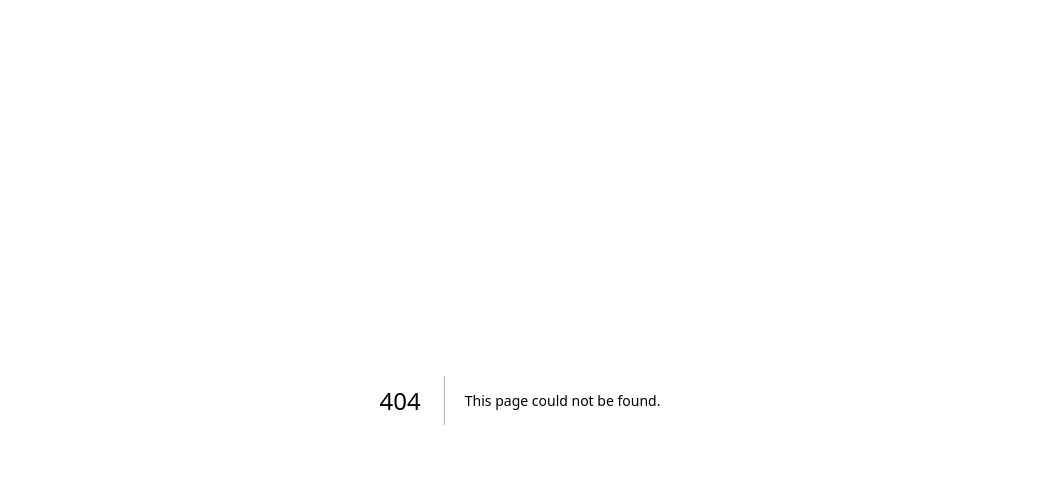
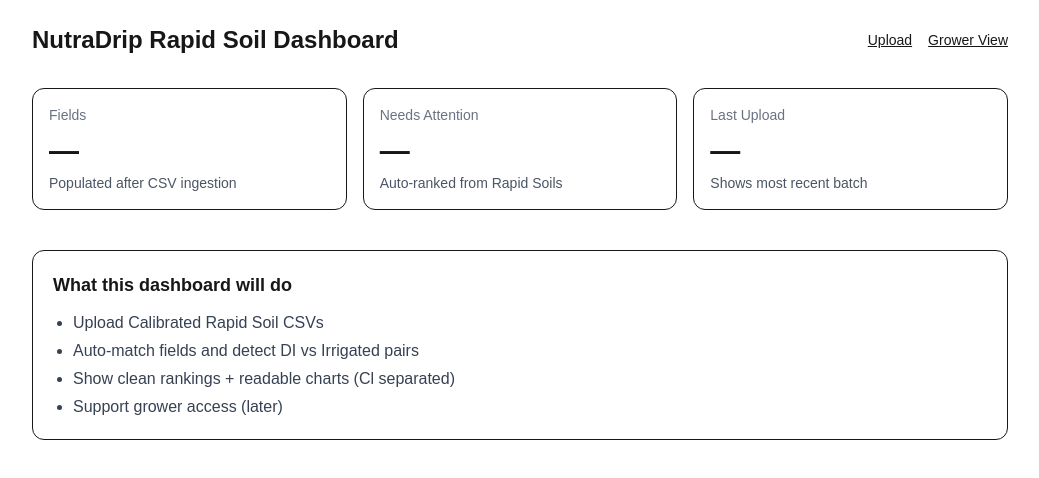
Before and after one commit to nathanhrnicek/nutradrip-rapidsoil-dashboard, a Next.js app: page /app in a window 1280 px wide. Before the commit this address had no page. Shown: the top 478 px of the page, without its empty margins (120-1159 px from the left). Built offline with nearby package versions, Linux system fonts and the light colour scheme.

Commit message:
feat: add dashboard routes

```diff
--- /dev/null
+++ b/src/app/app/page.tsx
@@ -0,0 +1,43 @@
+export default function AppHome() {
+  return (
+    <main className="p-6 max-w-5xl mx-auto">
+      <header className="flex items-center justify-between">
+        <h1 className="text-2xl font-semibold">NutraDrip Rapid Soil Dashboard</h1>
+        <nav className="flex gap-4 text-sm">
+          <a className="underline" href="/app/admin/upload">Upload</a>
+          <a className="underline" href="/app/grower">Grower View</a>
+        </nav>
+      </header>
+
+      <section className="mt-8 grid gap-4 md:grid-cols-3">
+        <div className="rounded-xl border p-4">
+          <div className="text-sm text-gray-500">Fields</div>
+          <div className="mt-2 text-3xl font-semibold">—</div>
+          <div className="mt-1 text-sm text-gray-600">Populated after CSV ingestion</div>
+        </div>
+
+        <div className="rounded-xl border p-4">
+          <div className="text-sm text-gray-500">Needs Attention</div>
+          <div className="mt-2 text-3xl font-semibold">—</div>
+          <div className="mt-1 text-sm text-gray-600">Auto-ranked from Rapid Soils</div>
+        </div>
+
+        <div className="rounded-xl border p-4">
+          <div className="text-sm text-gray-500">Last Upload</div>
+          <div className="mt-2 text-3xl font-semibold">—</div>
+          <div className="mt-1 text-sm text-gray-600">Shows most recent batch</div>
+        </div>
+      </section>
+
+      <section className="mt-10 rounded-xl border p-5">
+        <h2 className="text-lg font-semibold">What this dashboard will do</h2>
+        <ul className="mt-3 list-disc pl-5 text-gray-700 space-y-1">
+          <li>Upload Calibrated Rapid Soil CSVs</li>
+          <li>Auto-match fields and detect DI vs Irrigated pairs</li>
+          <li>Show clean rankings + readable charts (Cl separated)</li>
+          <li>Support grower access (later)</li>
+        </ul>
+      </section>
+    </main>
+  );
+}
```
